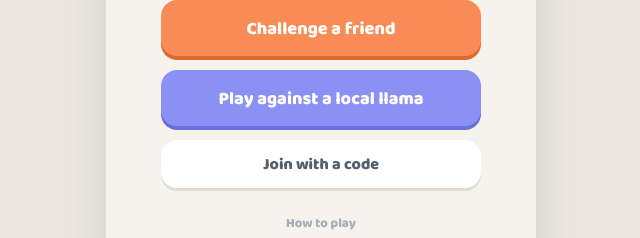
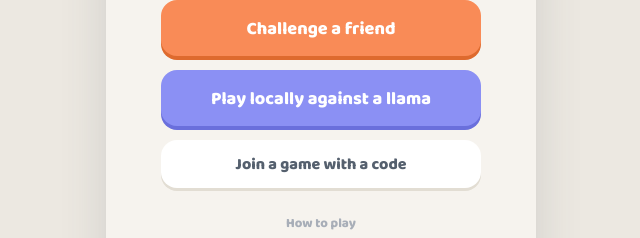
Before and after one commit to matthewoden/shifty-type, a React (Vite) app: page / in a window 1280 px wide. Shown: the part 250-488 px from the top of the page, without its empty margins (319-959 px from the left). Built offline with nearby package versions, Linux system fonts and the light colour scheme.

Commit message:
more copy cleanup

```diff
--- a/src/screens/Home.tsx
+++ b/src/screens/Home.tsx
@@ -104,7 +104,7 @@ export function Home({
                     Challenge a friend
                 </Button>
                 <Button variant="cta" accent="p1" size="lg" onClick={onSolo}>
-                    Play against a local llama
+                    Play locally against a llama
                 </Button>
                 <Button
                     variant="cta"
@@ -112,7 +112,7 @@ export function Home({
                     size="sm"
                     onClick={onJoinCode}
                 >
-                    Join with a code
+                    Join a game with a code
                 </Button>
                 <div className="flex justify-center gap-1 items-center">
                     <Button variant="text" size="sm" onClick={onHowTo}>
```
